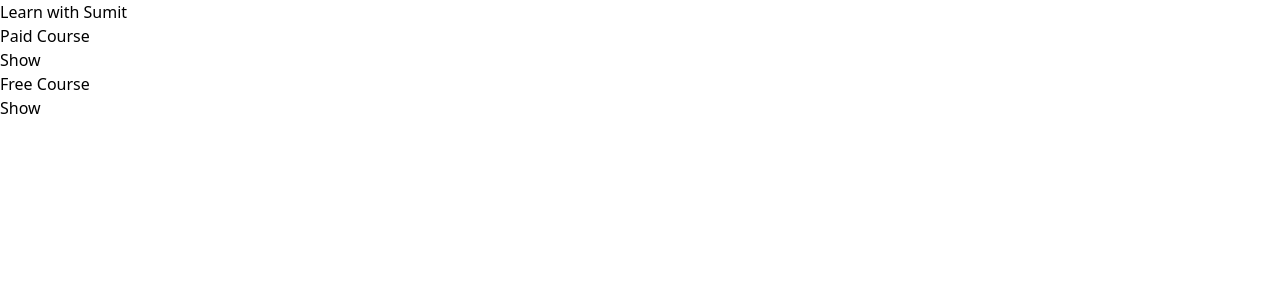
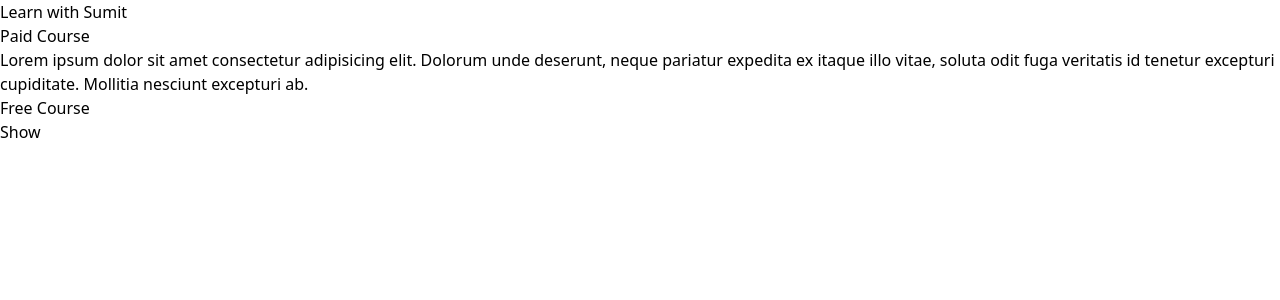
Before and after one commit to Emam-Bokhari/LWS-Module-03, a React (Vite) app: page / in a window 1280 px wide. Shown: the top 300 px of the page. Built offline with nearby package versions, Linux system fonts and the light colour scheme.

Commit message:
Refector Accourdian

```diff
--- a/src/components/Module-3.9/Accordian.jsx
+++ b/src/components/Module-3.9/Accordian.jsx
@@ -1,16 +1,31 @@
-import { Fragment } from "react";
+import { Fragment, useState } from "react";
 import Panel from "./Panel";
 
 export default function Accordian() {
+
+    const [activeIndex, setActiveIndex] = useState(0)
+
+
+
     return (
         <Fragment>
+
             <h2 className="font-medium text-2xl mb-2" >Learn with Sumit</h2>
-            <Panel title="Paid Course">
+
+            <Panel
+                title="Paid Course"
+                isActive={activeIndex === 0 && true}
+                onActive={()=>setActiveIndex(0)}>
                 Lorem ipsum dolor sit amet consectetur adipisicing elit. Dolorum unde deserunt, neque pariatur expedita ex itaque illo vitae, soluta odit fuga veritatis id tenetur excepturi cupiditate. Mollitia nesciunt excepturi ab.
             </Panel>
-            <Panel title="Free Course">
+
+            <Panel
+                title="Free Course"
+                isActive={activeIndex === 1 && true}
+                onActive={()=>setActiveIndex(1)}>
                 Lorem ipsum dolor sit amet consectetur adipisicing elit. Ex mollitia quasi error explicabo deleniti voluptatibus sed facere necessitatibus, ut excepturi, aut nulla quod. Facere officia, provident odit repellat eum ex?
             </Panel>
+
         </Fragment>
     )
 }
--- a/src/components/Module-3.9/Panel.jsx
+++ b/src/components/Module-3.9/Panel.jsx
@@ -1,21 +1,26 @@
-import { Fragment, useState } from "react";
+/* eslint-disable react/prop-types */
+import { Fragment } from "react";
 
-export default function Panel({title,children}){
-    const [isActive,setIsActive]=useState(false)
-    function handleActive(){
-        setIsActive(!isActive)
-    }
-    return(
+export default function Panel({ title, children, isActive, onActive }) {
+
+
+    return (
         <Fragment>
+
             <div className="border-2 border-gray-500 px-3 py-2" >
+
                 <h2 className="font-medium text-xl" >
                     {title}
                 </h2>
-               {isActive? <p>{children}</p>:
-                <button
-                onClick={handleActive}
-                className="bg-purple-500 px-3 py-1 rounded-sm text-white hover:bg-purple-600 transition-all ease-in duration-150 mt-2" >Show</button>}
+
+                {isActive ? <p>{children}</p>
+                    :
+                    <button
+                        onClick={onActive}
+                        className="bg-purple-500 px-3 py-1 rounded-sm text-white hover:bg-purple-600 transition-all ease-in duration-150 mt-2" >Show</button>}
+
             </div>
+
         </Fragment>
     )
 }
```
